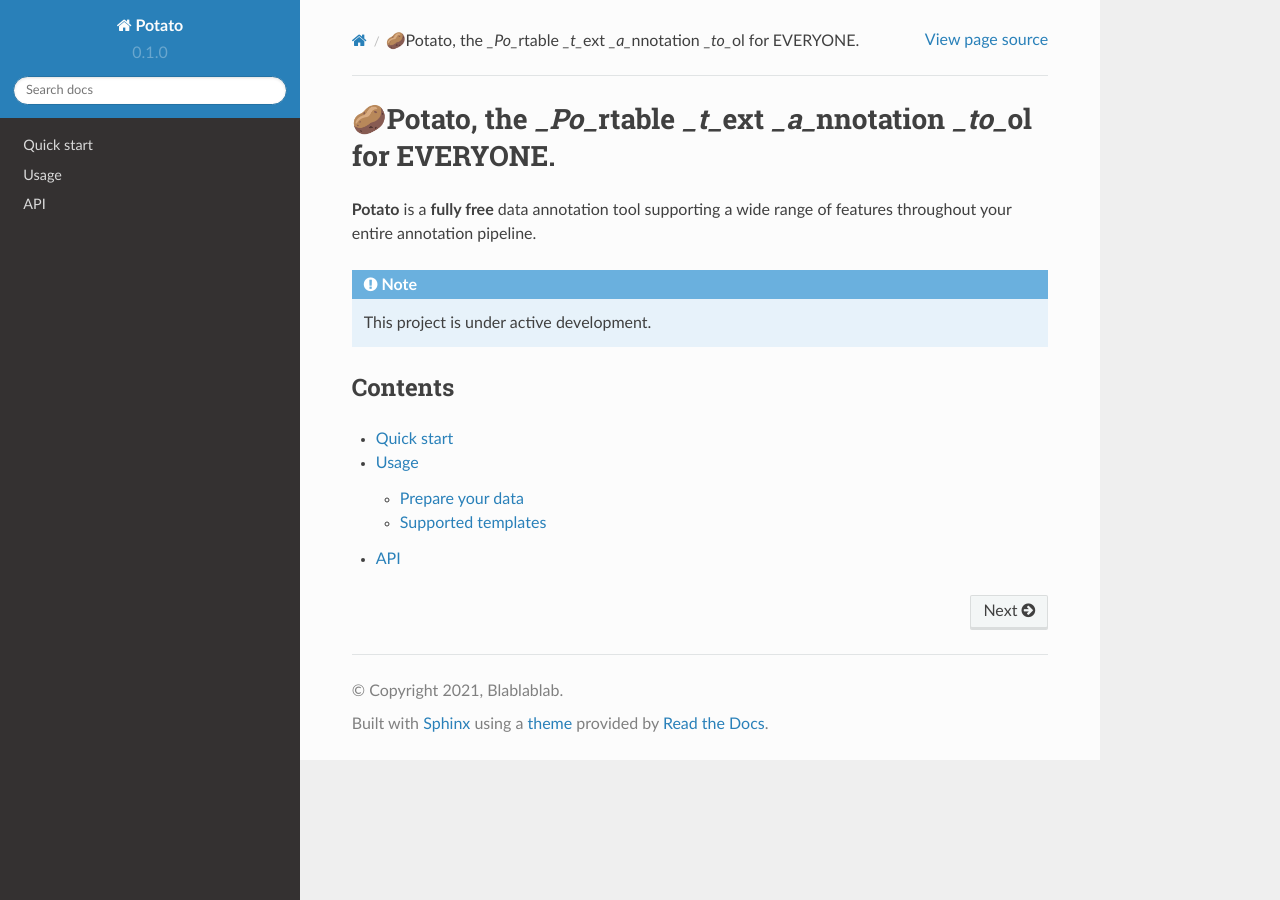
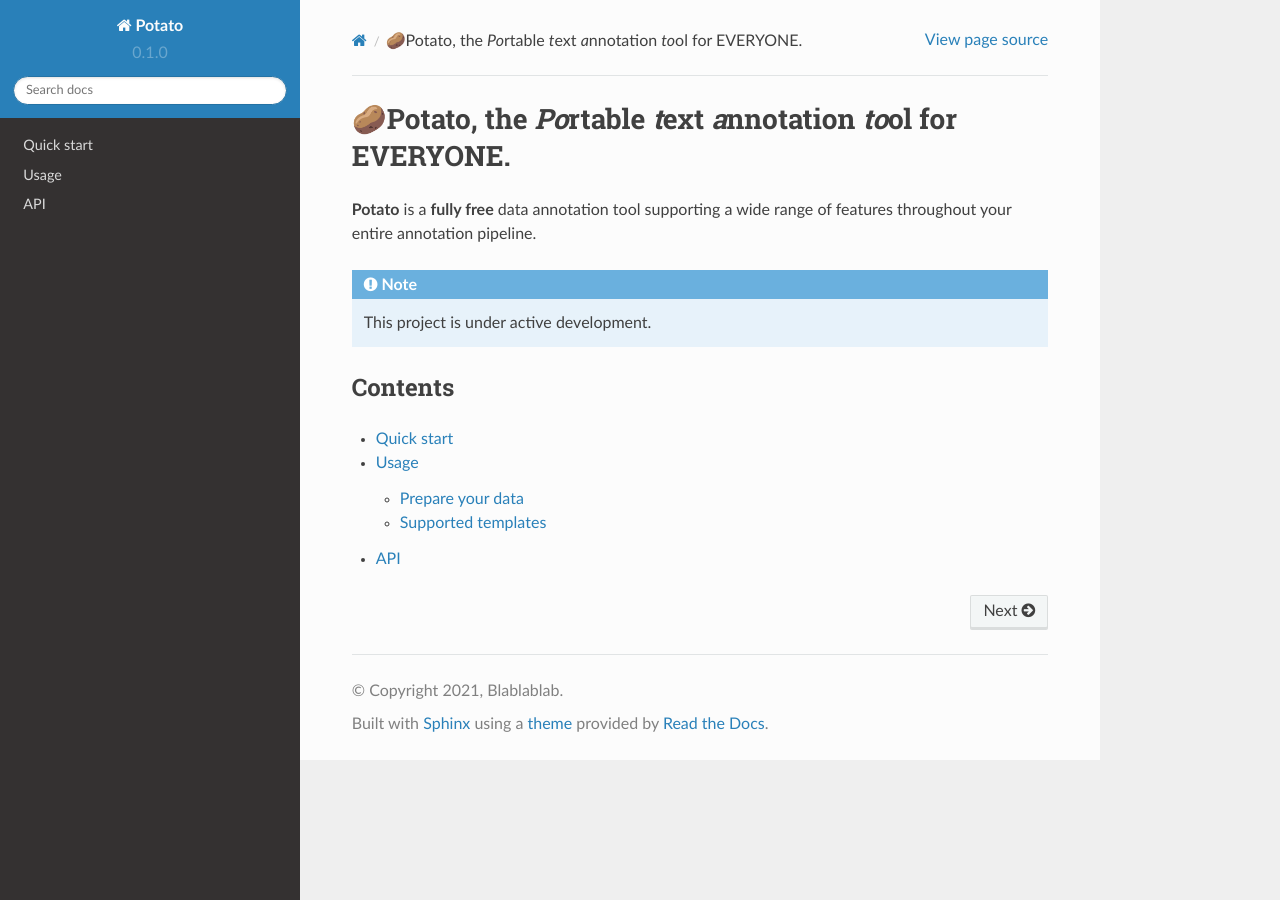
Before and after one commit to Jiaxin-Pei/potato-tutorial, a Sphinx documentation site: the page built from docs/source/index.rst, in a window 1280 px wide. Built offline with Sphinx 7.4.7 and the Read the Docs theme 2.0.0, drawn with Linux system fonts in a browser that asks for light colours.

```diff
--- a/docs/source/index.rst
+++ b/docs/source/index.rst
@@ -1,4 +1,4 @@
-🥔Potato, the `_Po_`\ rtable `_t_`\ ext `_a_`\ nnotation `_to_`\ ol for EVERYONE.
+🥔Potato, the *Po*\ rtable *t*\ ext *a*\ nnotation *to*\ ol for EVERYONE.
 ===================================
 
 **Potato** is a **fully free** data annotation tool supporting a wide range of features throughout your
```
